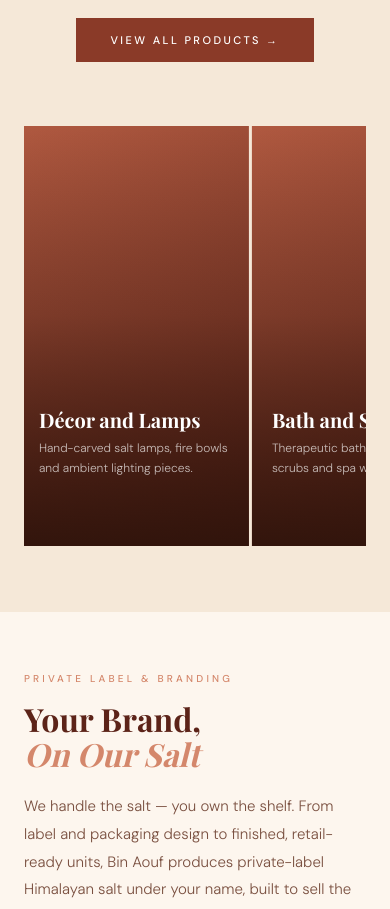
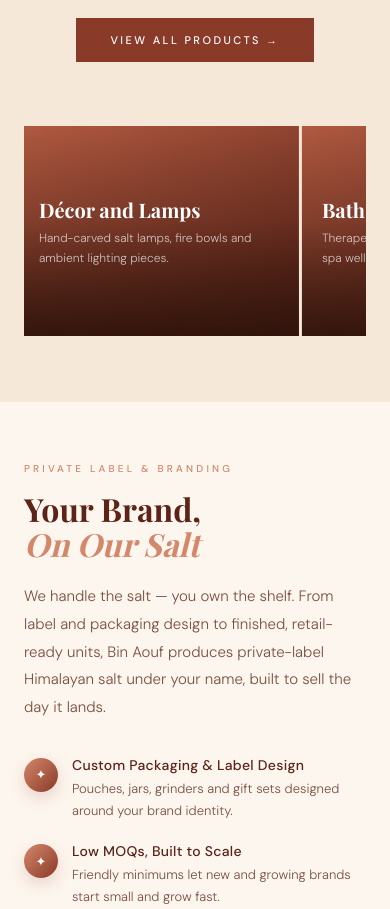
Before and after one commit to ahsanawann787-maker/BinAOuf-Saad, a React (Vite) app in the folder frontend/: page / in a window 390 px wide. Shown: the part 1160-2069 px from the top of the page. Built offline with nearby package versions, Linux system fonts and the light colour scheme; no server answers; a web font is replaced by a local one.

Commit message:
Increase home category card size

```diff
--- a/frontend/src/index.css
+++ b/frontend/src/index.css
@@ -86,7 +86,7 @@ nav.solid .burger span{background:var(--ink)}
 .home-cats{padding:100px 80px;background:var(--cream2)}
 .home-cats-header{text-align:center;margin-bottom:54px}
 .cats-grid{display:grid;grid-template-columns:repeat(5,1fr);gap:3px}
-.cat-card{position:relative;overflow:hidden;cursor:pointer;height:420px;background:linear-gradient(155deg,var(--rose-dark),var(--terra-deep))}
+.cat-card{position:relative;overflow:hidden;cursor:pointer;aspect-ratio:4 / 3;background:linear-gradient(155deg,var(--rose-dark),var(--terra-deep))}
 .cat-img-bg{position:absolute;inset:0;transition:transform .7s cubic-bezier(.22,.61,.36,1)}
 .cat-card:hover .cat-img-bg{transform:scale(1.08)}
 .cat-overlay{position:absolute;inset:0;background:linear-gradient(to top,rgba(44,18,10,.9) 0%,rgba(44,18,10,.2) 55%,transparent 100%)}
@@ -486,9 +486,9 @@ footer{background:var(--ink);padding:70px 80px 32px;color:rgba(255,255,255,.65)}
 .cats-slider-track{display:flex;gap:3px;width:max-content;animation:catSlide 38s linear infinite}
 .cats-slider-track:hover{animation-play-state:paused}
 @keyframes catSlide{from{transform:translateX(0)}to{transform:translateX(-50%)}}
-.cat-slide-card{flex:0 0 280px}
+.cat-slide-card{flex:0 0 360px}
 @media(max-width:768px){
-  .cat-slide-card{flex:0 0 230px}
+  .cat-slide-card{flex:0 0 280px}
   .cats-slider-track{animation-duration:30s}
 }
 .whyus-grid{display:grid;grid-template-columns:repeat(3,1fr);gap:3px;margin-top:50px}
```
